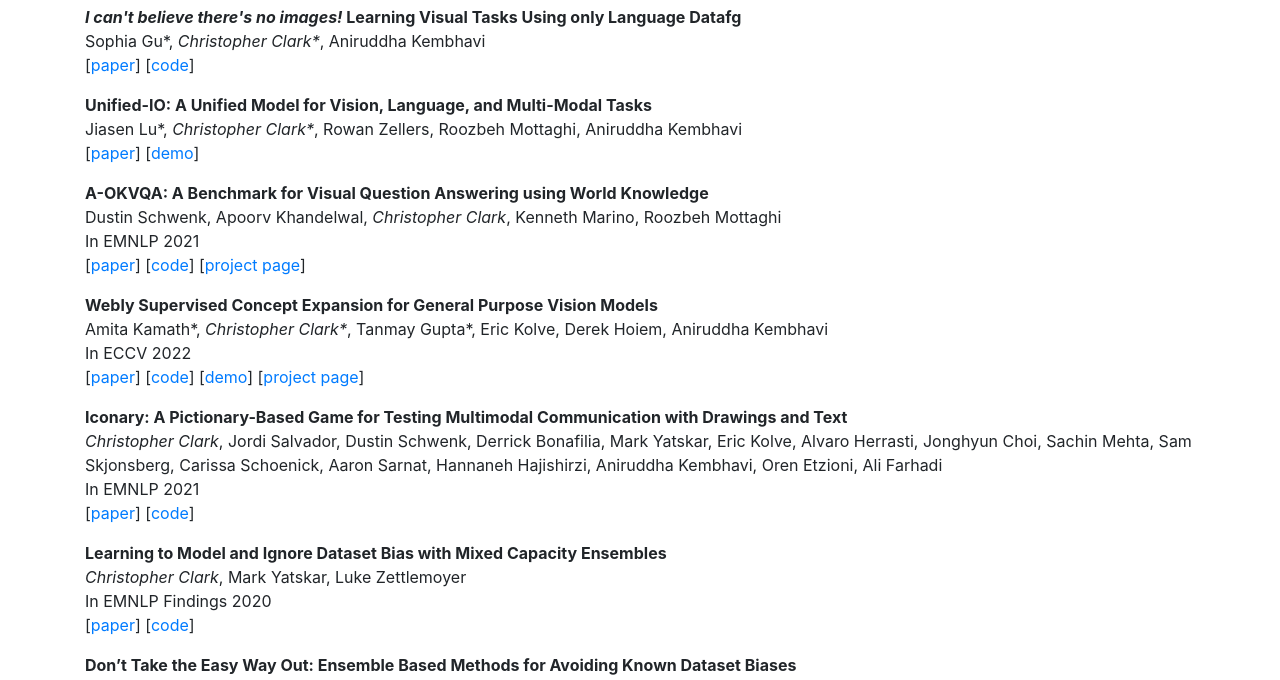
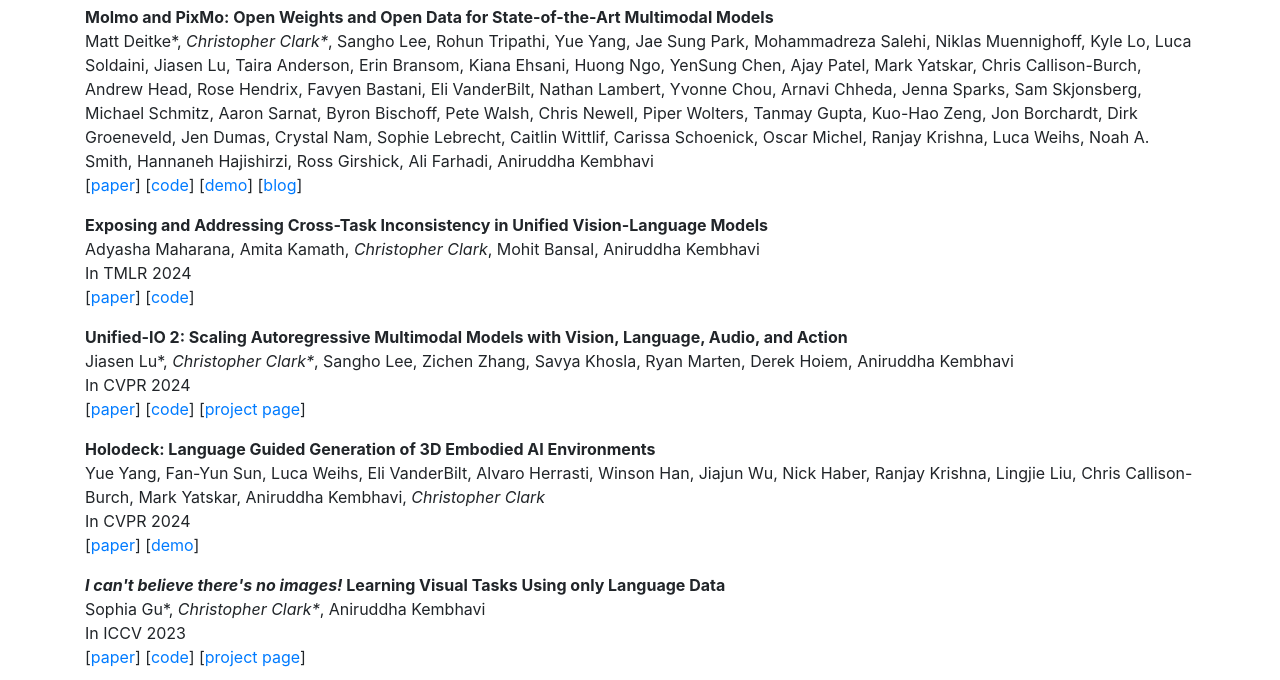
Before and after one commit to chrisc36/chrisc36.github.io, a plain HTML site: page index.html in a window 1280 px wide. Shown: the part 517-1197 px from the top of the page. Drawn offline with nearby package versions, Linux system fonts and the light colour scheme.

Commit message:
Update papers

```diff
--- a/index.html
+++ b/index.html
@@ -59,14 +59,75 @@
       <h2 id="publications">Publications</h2>
       <div style="font-size: 16px;">
 
+
           <div class="media">
               <div class="media-body">
                   <p class="media-heading">
-              <span class="papertitle"> <em>I can't believe there's no images!</em> Learning Visual Tasks Using only Language Datafg</span>  <br>
+                      <span class="papertitle"> Molmo and PixMo: Open Weights and Open Data for State-of-the-Art Multimodal Models</span>  <br>
+                      Matt Deitke*, <span class="myname">Christopher Clark*</span>, Sangho Lee, Rohun Tripathi, Yue Yang, Jae Sung Park, Mohammadreza Salehi, Niklas Muennighoff, Kyle Lo, Luca Soldaini, Jiasen Lu, Taira Anderson, Erin Bransom, Kiana Ehsani, Huong Ngo, YenSung Chen, Ajay Patel, Mark Yatskar, Chris Callison-Burch, Andrew Head, Rose Hendrix, Favyen Bastani, Eli VanderBilt, Nathan Lambert, Yvonne Chou, Arnavi Chheda, Jenna Sparks, Sam Skjonsberg, Michael Schmitz, Aaron Sarnat, Byron Bischoff, Pete Walsh, Chris Newell, Piper Wolters, Tanmay Gupta, Kuo-Hao Zeng, Jon Borchardt, Dirk Groeneveld, Jen Dumas, Crystal Nam, Sophie Lebrecht, Caitlin Wittlif, Carissa Schoenick, Oscar Michel, Ranjay Krishna, Luca Weihs, Noah A. Smith, Hannaneh Hajishirzi, Ross Girshick, Ali Farhadi, Aniruddha Kembhavi
+                      <br>
+                      [<a href="https://arxiv.org/abs/2409.17146">paper</a>]
+                      [<a href="https://github.com/allenai/molmo">code</a>]
+                      [<a href="https://molmo.allenai.org/">demo</a>]
+                      [<a href="https://molmo.allenai.org/blog">blog</a>]
+                  </p>
+              </div>
+          </div>
+
+          <div class="media">
+              <div class="media-body">
+                  <p class="media-heading">
+                      <span class="papertitle"> Exposing and Addressing Cross-Task Inconsistency in Unified Vision-Language Models</span>  <br>
+                      Adyasha Maharana, Amita Kamath, <span class="myname">Christopher Clark</span>, Mohit Bansal, Aniruddha Kembhavi
+                      <br>
+                      In TMLR 2024
+                      <br>
+                      [<a href="https://arxiv.org/pdf/2303.16133">paper</a>]
+                      [<a href="https://adymaharana.github.io/cococon/">code</a>]
+                  </p>
+              </div>
+          </div>
+
+          <div class="media">
+              <div class="media-body">
+                  <p class="media-heading">
+                      <span class="papertitle"> Unified-IO 2: Scaling Autoregressive Multimodal Models with Vision, Language, Audio, and Action</span>  <br>
+                      Jiasen Lu*, <span class="myname">Christopher Clark*</span>, Sangho Lee, Zichen Zhang, Savya Khosla, Ryan Marten, Derek Hoiem, Aniruddha Kembhavi
+                      <br>
+                      In CVPR 2024
+                      <br>
+                      [<a href="https://arxiv.org/abs/2312.17172">paper</a>]
+                      [<a href="https://github.com/allenai/unified-io-2">code</a>]
+                      [<a href="https://unified-io-2.allenai.org/">project page</a>]
+                  </p>
+              </div>
+          </div>
+
+          <div class="media">
+              <div class="media-body">
+                  <p class="media-heading">
+                      <span class="papertitle">Holodeck: Language Guided Generation of 3D Embodied AI Environments</span>  <br>
+                      Yue Yang, Fan-Yun Sun, Luca Weihs, Eli VanderBilt, Alvaro Herrasti, Winson Han, Jiajun Wu, Nick Haber, Ranjay Krishna, Lingjie Liu, Chris Callison-Burch, Mark Yatskar, Aniruddha Kembhavi, <span class="myname">Christopher Clark</span>
+                      <br>
+                      In CVPR 2024
+                      <br>
+                      [<a href="https://arxiv.org/abs/2312.09067">paper</a>]
+                      [<a href="https://github.com/allenai/Holodeck">demo</a>]
+                  </p>
+              </div>
+          </div>
+
+          <div class="media">
+              <div class="media-body">
+                  <p class="media-heading">
+                      <span class="papertitle"> <em>I can't believe there's no images!</em> Learning Visual Tasks Using only Language Data</span>  <br>
                       Sophia Gu*, <span class="myname">Christopher Clark*</span>, Aniruddha Kembhavi
+                      <br>
+                      In ICCV 2023
                       <br>
                       [<a href="https://arxiv.org/abs/2211.09778">paper</a>]
                       [<a href="https://github.com/allenai/close">code</a>]
+                      [<a href="https://prior.allenai.org/projects/close">project page</a>]
                   </p>
               </div>
           </div>
@@ -76,6 +137,8 @@
                   <p class="media-heading">
                       <span class="papertitle">Unified-IO: A Unified Model for Vision, Language, and Multi-Modal Tasks</span>  <br>
                       Jiasen Lu*, <span class="myname">Christopher Clark*</span>, Rowan Zellers, Roozbeh Mottaghi, Aniruddha Kembhavi
+                      <br>
+                      In ICLR 2022
                       <br>
                       [<a href="https://arxiv.org/abs/2206.08916">paper</a>]
                       [<a href="https://unified-io.allenai.org/">demo</a>]
@@ -89,7 +152,7 @@
             <span class="papertitle">A-OKVQA: A Benchmark for Visual Question Answering using World Knowledge</span>  <br>
             Dustin Schwenk, Apoorv Khandelwal, <span class="myname">Christopher Clark</span>, Kenneth Marino, Roozbeh Mottaghi
             <br>
-            In EMNLP 2021
+            In ECCV 2022
             <br>
             [<a href="https://arxiv.org/pdf/2206.01718.pdf">paper</a>]
             [<a href="https://github.com/allenai/aokvqa">code</a>]
```
Lines whose indentation alone changed are shown as unchanged.
